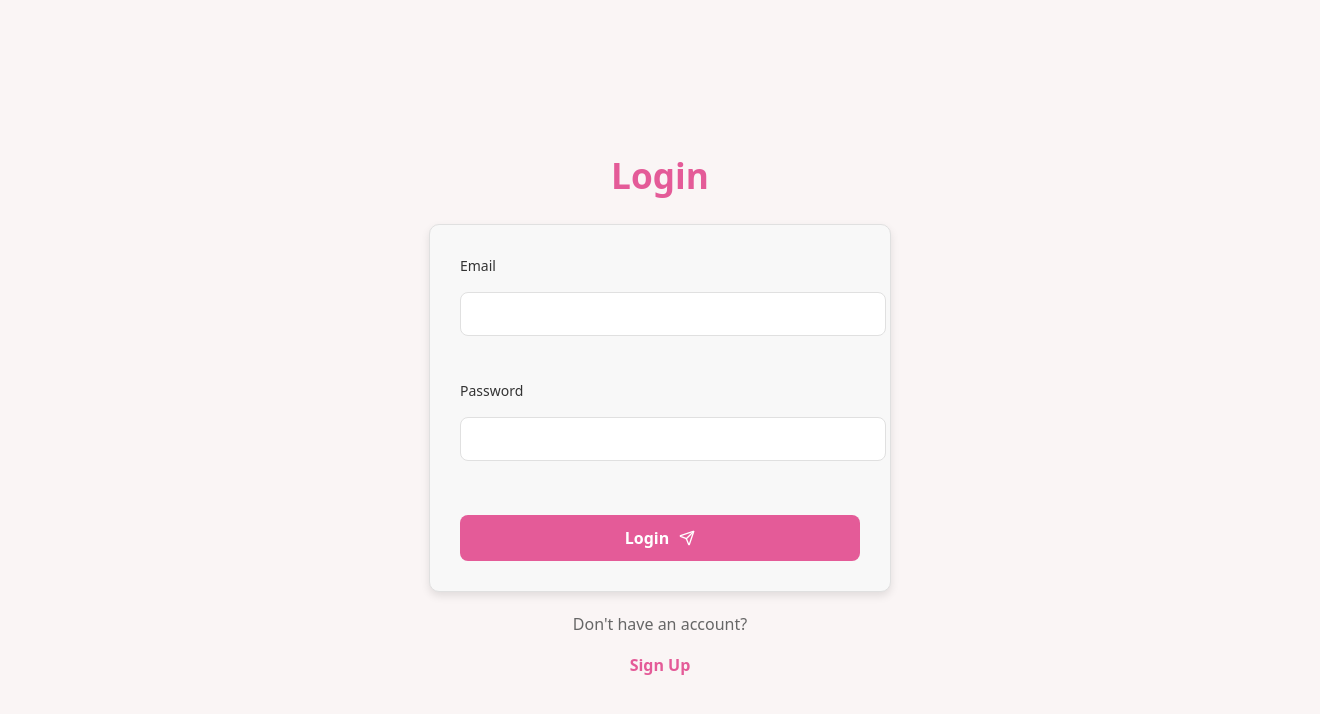
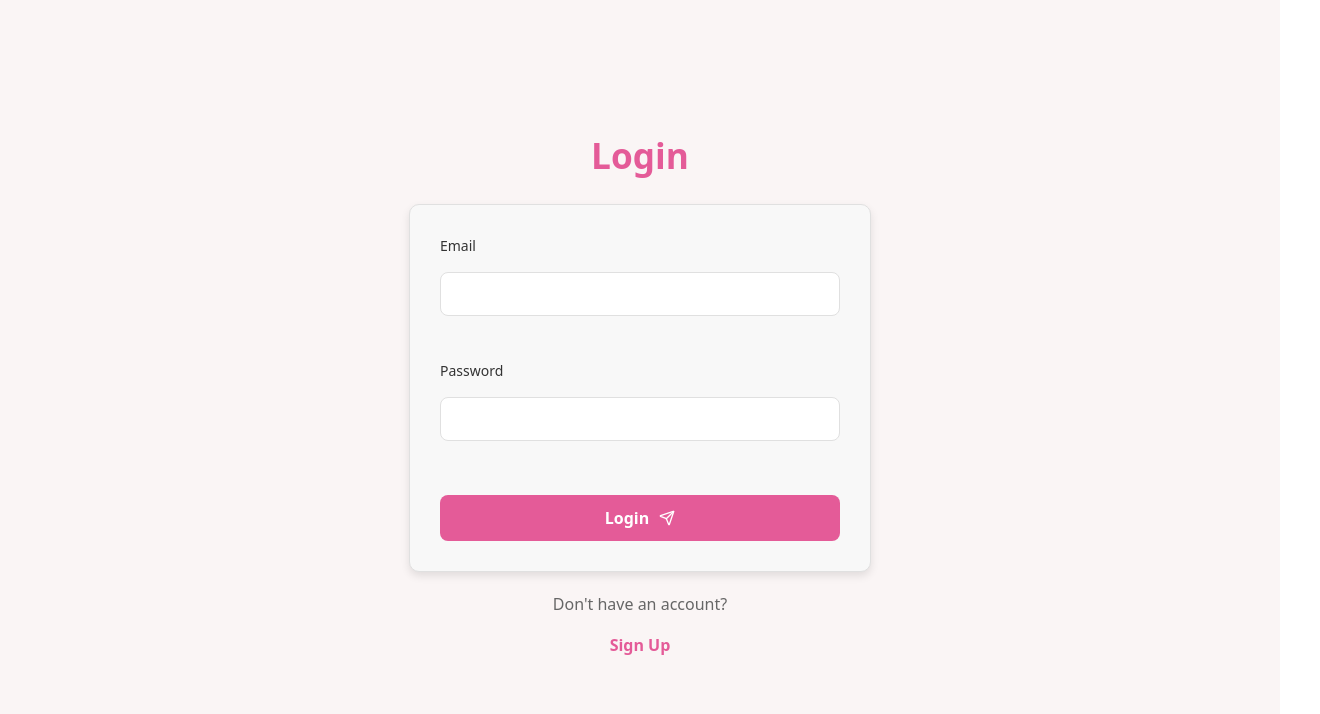
Before and after one commit to BlueSkyAndSomeCurses/llm_front-end, a React (Vite) app: page /login in a window 1280 px wide. Shown: the top 714 px of the page, 1320 px wide, since content can reach past the window. Built offline with nearby package versions, Linux system fonts and the light colour scheme; no server answers.

Commit message:
smol fixes

```diff
--- a/src/components/userSettings.jsx
+++ b/src/components/userSettings.jsx
@@ -9,7 +9,6 @@ function UserSettings({ onClose, user }) {
     const [newPassword, setNewPassword] = useState("");
     const [confirmPassword, setConfirmPassword] = useState("");
     const [avatar, setAvatar] = useState(null);
-    // Use the user's existing avatar if available
     const [avatarPreview, setAvatarPreview] = useState(user?.avatar || null);
     const [errors, setErrors] = useState({});
     const [loading, setLoading] = useState(false);
--- a/src/styles/activechat.scss
+++ b/src/styles/activechat.scss
@@ -15,6 +15,7 @@
     padding: 20px;
     background-color: $bg-dark;
     padding-bottom: 100px;
+    margin-left: 57px;
 }
 
 .active-chatbox-container {
@@ -37,7 +38,7 @@
     display: flex;
     flex-direction: column;
     gap: 1rem;
-    padding: 20px;
+    padding: 0;
     width: 100%;
 }
 
@@ -85,22 +86,20 @@
 }
 
 .form-wrapper {
-    position: fixed;             // sticks to the viewport
-    bottom: 0px;                // same offset you used before
+    position: fixed;
+    bottom: 0px;
     left: 50%;
     transform: translateX(-50%);
-    width: 200%;
+    width: 100%;
     height: 10%;
-
-    display: flex;               // match your flex layout
+    display: flex;
     align-items: center;
-    gap: 12px;
-
-    background-color: $bg-dark; // your light bg fills the gap :contentReference[oaicite:2]{index=2}
+    justify-content: center;
+    background-color: $bg-dark;
     padding: 0.75rem;
-
-    z-index: 100;                // sits above other content but below form
-  }
+    z-index: 100;
+    padding-left: calc(57px + 0.75rem);
+}
 
 .active-chat-input {
     display: flex;
@@ -110,19 +109,18 @@
     background-color: $bg-light;
     border-radius: 36px;
     padding: 0.75rem;
-    border: 1px solid $border-color;
+    border: 2px solid $border-color;
     box-shadow: 0 2px 4px rgba(0, 0, 0, 0.05);
     min-height: 30px;
     position: fixed;
     bottom: 20px;
     left: 50%;
     transform: translateX(-50%);
-    width: calc(100% - 40px);
+    width: calc(100% - 114px);
     max-width: 780px;
     z-index: 100;
+    margin-left: 28.5px;
 }
-
-
 
 .active-input-field {
     flex: 1;
@@ -133,7 +131,7 @@
     outline: none;
     font-size: 16px;
     border-radius: 8px;
-    margin-left: 5px;
+    margin-left: 0;
 
     &.multiline {
         min-height: 24px;
@@ -158,8 +156,6 @@
     align-items: center;
     justify-content: center;
     padding: 12px;
-    padding-top: 14px;
-    padding-right: 14px;
     border-radius: 22px;
     transition: all 0.2s ease;
 
--- a/src/styles/colors.scss
+++ b/src/styles/colors.scss
@@ -1,18 +1,14 @@
-// PALLETE
 $illusion: #e45b98;
 $illusion-night: #d0005e;
 $wewak: #ef9fc3;
 $kobi: #f0b4d0;
 $dairy-cream: #fae6c2;
 $soft-peach: #faf5f5;
-//
 
 $primary: $illusion;
 $bg: $soft-peach;
 $bg-light: #f8f8f8;
 $bg-dark: #fff3f3;
-// $bg-darker: ;
-
 
 $text-primary: #000000;
 $text-selection: $illusion-night;
--- a/src/styles/login.scss
+++ b/src/styles/login.scss
@@ -5,10 +5,17 @@
     flex-direction: column;
     align-items: center;
     justify-content: center;
-    min-height: 100vh;
+    height: 100vh;
     width: 100%;
-    padding: 20px;
+    padding: 0;
     background-color: $bg;
+    box-sizing: border-box;
+    position: absolute;
+    top: 0;
+    left: 0;
+    right: 0;
+    bottom: 0;
+    overflow: hidden;
 }
 
 .login-header {
@@ -35,12 +42,14 @@
     flex-direction: column;
     gap: 20px;
     animation: fadeIn 0.5s ease-in-out;
+    margin: 0 auto;
 }
 
 .form-group {
     display: flex;
     flex-direction: column;
     gap: 8px;
+    width: 100%;
 
     label {
         font-size: 14px;
@@ -49,6 +58,7 @@
     }
 
     input {
+        width: 100%;
         padding: 12px;
         border-radius: 8px;
         border: 1px solid $border-color;
@@ -56,6 +66,7 @@
         font-size: 16px;
         color: $text-dark;
         transition: all 0.2s ease;
+        box-sizing: border-box;
 
         &:focus {
             outline: none;
@@ -80,6 +91,7 @@
     cursor: pointer;
     transition: all 0.2s ease;
     margin-top: 10px;
+    width: 100%;
 
     &:hover {
         background-color: darken($illusion, 5%);
--- a/src/styles/sidebar.scss
+++ b/src/styles/sidebar.scss
@@ -163,7 +163,6 @@
         position: relative;
         z-index: 1;
 
-        // padding: 3px;
         &.show {
             opacity: 1;
             transform: scale(1);
@@ -229,7 +228,6 @@
     gap: 8px;
     width: 100%;
     box-sizing: border-box;
-    // max-height: calc(100vh - 180px); /
 }
 
 .history-title {
@@ -300,7 +298,6 @@
     display: flex;
     align-items: center;
     justify-content: center;
-    // min-width: 30px;
     width: 25px;
     height: 25px;
     flex-shrink: 0;
--- a/src/styles/usersettings.scss
+++ b/src/styles/usersettings.scss
@@ -24,7 +24,7 @@
 }
 
 .settings-modal {
-  background-color: #FFF5F7; // Lighter pink background to match the screenshot
+  background-color: #FFF5F7;
   border-radius: 10px;
   width: 90%;
   max-width: 500px;
@@ -38,7 +38,6 @@
     background-color: $bg-dark;
     color: $text-light;
   }
-
 }
 
 @keyframes slideIn {
@@ -51,8 +50,6 @@
     transform: translateY(0);
   }
 }
-
-
 
 .settings-header {
   display: flex;
@@ -86,7 +83,6 @@
   }
 }
 
-// Consolidated avatar-section styles
 .avatar-section {
   display: flex;
   flex-direction: column;
@@ -94,7 +90,7 @@
   margin-bottom: 35px;
 
   .avatar-preview {
-    width: 120px; // Larger avatar as shown in screenshot
+    width: 120px;
     height: 120px;
     border-radius: 50%;
     overflow: hidden;
@@ -114,7 +110,7 @@
     }
 
     .avatar-placeholder {
-      font-size: 3.5rem; // Larger font for the initial
+      font-size: 3.5rem;
       font-weight: 600;
     }
   }
```
Also changed, not shown: src/styles/title.scss (+0 -13 lines), 1 other file (tests, documents, lock files or other folders).
